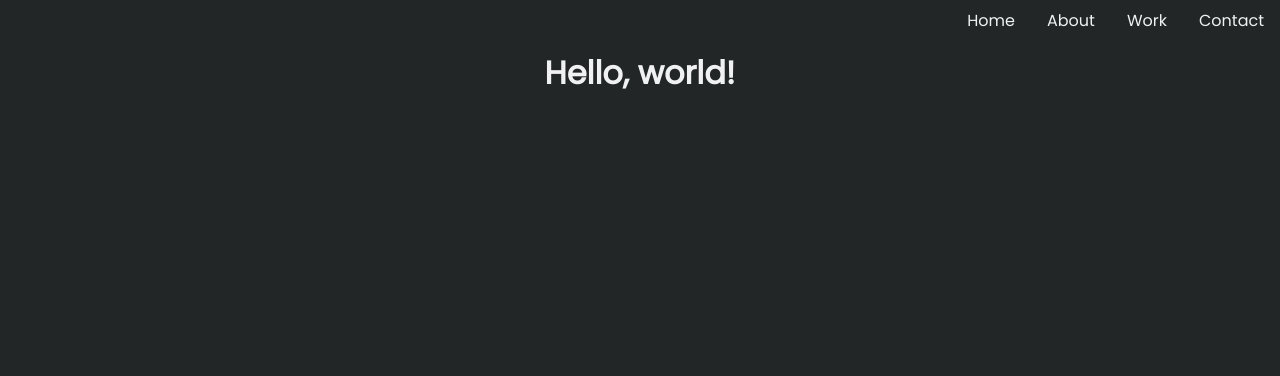
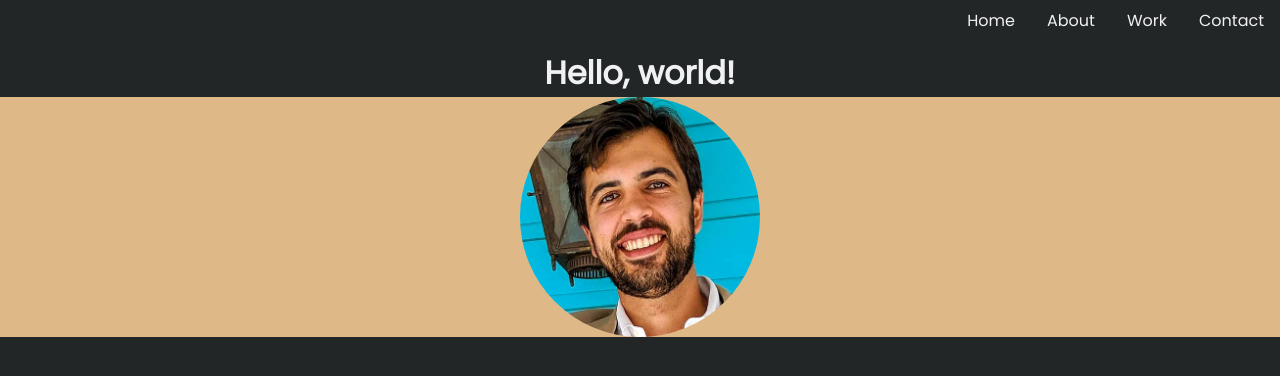
Before and after one commit to HHH-603/V2-Portfolio, a React (Create React App) app: page /about in a window 1280 px wide. Shown: the top 376 px of the page. Built offline with nearby package versions, Linux system fonts and the light colour scheme.

Commit message:
Added profile image to about page, as well as related styling.

```diff
--- a/src/pages/about/index.js
+++ b/src/pages/about/index.js
@@ -1,5 +1,6 @@
 import React from 'react';
 import Navbar from '../../components/navbar';
+import ProfilePic from '../../images/profile-picture.png';
 import './style.css';
 
 const About = () => {
@@ -7,6 +8,9 @@ const About = () => {
         <>
             <Navbar />
             <h1>Hello, world!</h1>
+            <div className="profile-container">
+                <img className="profile" src={ProfilePic} alt="profile"/>
+            </div>
         </>
     );
 };
--- a/src/pages/about/style.css
+++ b/src/pages/about/style.css
@@ -0,0 +1,10 @@
+.profile-container {
+    display: flex;
+    justify-content: center;
+    background-color: burlywood;
+}
+
+.profile {
+    height: 15rem;
+    border-radius: 50%;
+}
```
